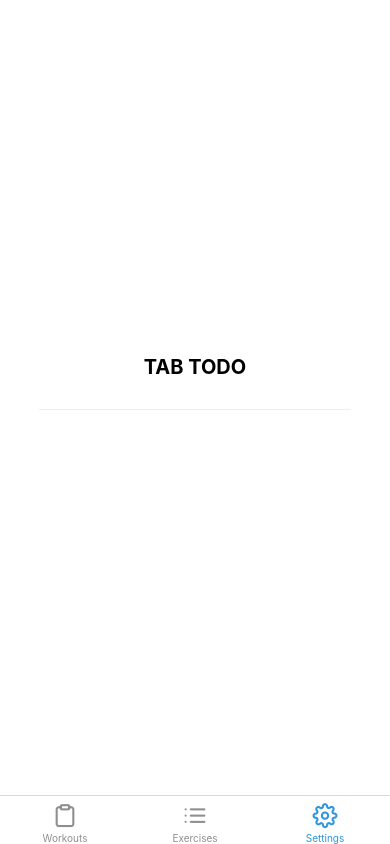
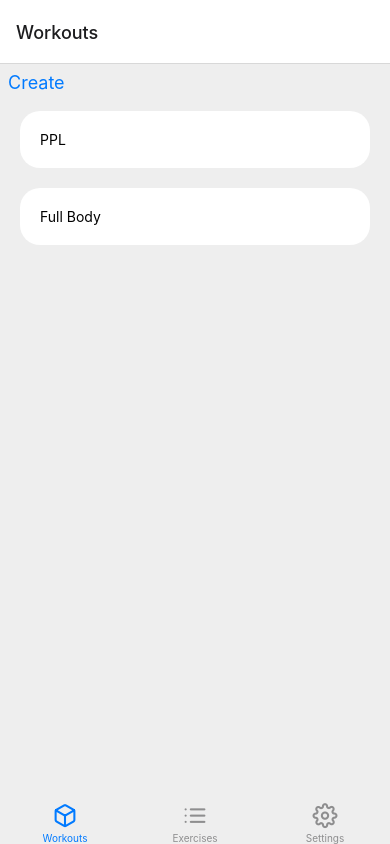
Before and after one commit to didley/strength-log, a React Native app: screen /SettingsTab in a window 390 px wide. Built offline with nearby package versions, Linux system fonts and the light colour scheme; what expo-linking would draw is missing.

Commit message:
- Implements workouts/workout screen navigation/styling - Implements creating workout and changing workout name

```diff
--- a/src/components/Themed.tsx
+++ b/src/components/Themed.tsx
@@ -2,7 +2,14 @@
  * Learn more about Light and Dark modes:
  * https://docs.expo.io/guides/color-schemes/
  */
-import { Text as DefaultText, View as DefaultView } from "react-native";
+import {
+  Pressable as DefaultPressable,
+  PressableProps as DefaultPressableProps,
+  ScrollView as DefaultScrollView,
+  Text as DefaultText,
+  TextInput as DefaultTextInput,
+  View as DefaultView,
+} from "react-native";
 
 import Colors from "../constants/Colors";
 import useColorScheme from "../hooks/useColorScheme";
@@ -27,13 +34,30 @@ type ThemeProps = {
 };
 
 export type TextProps = ThemeProps & DefaultText["props"];
+export type TextInputProps = ThemeProps & DefaultTextInput["props"];
 export type ViewProps = ThemeProps & DefaultView["props"];
+export type ScrollViewProps = ThemeProps & DefaultScrollView["props"];
+export type PressableProps = ViewProps & DefaultPressableProps;
+export type ButtonProps = {
+  text: string;
+  onPress: DefaultPressableProps["onPress"];
+  bold?: boolean;
+  btnProps?: DefaultPressableProps;
+  textProps?: TextProps;
+};
 
 export function Text(props: TextProps) {
   const { style, lightColor, darkColor, ...otherProps } = props;
   const color = useThemeColor({ light: lightColor, dark: darkColor }, "text");
 
   return <DefaultText style={[{ color }, style]} {...otherProps} />;
+}
+
+export function TextInput(props: TextInputProps) {
+  const { style, lightColor, darkColor, ...otherProps } = props;
+  const color = useThemeColor({ light: lightColor, dark: darkColor }, "text");
+
+  return <DefaultTextInput style={[{ color }, style]} {...otherProps} />;
 }
 
 export function View(props: ViewProps) {
@@ -45,3 +69,52 @@ export function View(props: ViewProps) {
 
   return <DefaultView style={[{ backgroundColor }, style]} {...otherProps} />;
 }
+
+export function Pressable(props: PressableProps) {
+  const { style, lightColor, darkColor, ...otherProps } = props;
+  const backgroundColor = useThemeColor(
+    { light: lightColor, dark: darkColor },
+    "off"
+  );
+
+  return (
+    <DefaultPressable style={[{ backgroundColor }, style]} {...otherProps} />
+  );
+}
+
+export function ScrollView(props: ScrollViewProps) {
+  const { style, lightColor, darkColor, ...otherProps } = props;
+  const backgroundColor = useThemeColor(
+    { light: lightColor, dark: darkColor },
+    "background"
+  );
+
+  return (
+    <DefaultScrollView style={[{ backgroundColor }, style]} {...otherProps} />
+  );
+}
+
+export function Button(props: ButtonProps) {
+  const { onPress, text, bold = false, btnProps, textProps } = props;
+  const tintColor = useThemeColor(
+    { light: textProps?.lightColor, dark: textProps?.darkColor },
+    "tint"
+  );
+
+  return (
+    <DefaultPressable onPress={onPress} {...btnProps}>
+      <DefaultText
+        style={{
+          color: tintColor,
+          fontWeight: bold ? "bold" : "400",
+          margin: 8,
+          fontSize: 18,
+          textAlign: "center",
+        }}
+        {...textProps}
+      >
+        {text}
+      </DefaultText>
+    </DefaultPressable>
+  );
+}
--- a/src/constants/Colors.ts
+++ b/src/constants/Colors.ts
@@ -1,10 +1,11 @@
-const tintColorLight = "#2f95dc";
-const tintColorDark = "#fff";
+const tintColorLight = "#007aff";
+const tintColorDark = "#ECFF00";
 
 export default {
   light: {
     text: "#000",
-    background: "#fff",
+    background: "#eee",
+    off: "#fff",
     tint: tintColorLight,
     tabIconDefault: "#ccc",
     tabIconSelected: tintColorLight,
@@ -12,6 +13,7 @@ export default {
   dark: {
     text: "#fff",
     background: "#000",
+    off: "#303030",
     tint: tintColorDark,
     tabIconDefault: "#ccc",
     tabIconSelected: tintColorDark,
--- a/src/features/workouts/workout.slice.ts
+++ b/src/features/workouts/workout.slice.ts
@@ -7,7 +7,7 @@ type Workout = {
 
 const initialState = {
   dj49849j32: { id: "dj49849j32", name: "PPL" },
-  dj498ddgg: { id: "dj4984ddgg", name: "Full Body" },
+  dj498dg: { id: "dj4984dg", name: "Full Body" },
 };
 
 const workoutAdaptor = createEntityAdapter<Workout>();
@@ -23,14 +23,14 @@ export const workoutSlice = createSlice({
   name: "workout",
   initialState: initialisedState,
   reducers: {
-    add: {
+    create: {
       prepare: (payload: Omit<Workout, "id">) => ({
         payload: { ...payload, id: nanoid() },
       }),
       reducer: workoutAdaptor.addOne,
     },
     update: workoutAdaptor.updateOne,
-    remove: workoutAdaptor.removeOne,
+    delete: workoutAdaptor.removeOne,
   },
 });
 type WorkoutSlice = {
--- a/src/navigation/LinkingConfiguration.ts
+++ b/src/navigation/LinkingConfiguration.ts
@@ -13,18 +13,7 @@ const linking: LinkingOptions<RootStackParamList> = {
   config: {
     screens: {
       Root: {
-        screens: {
-          TabOne: {
-            screens: {
-              TabOneScreen: "one",
-            },
-          },
-          TabTwo: {
-            screens: {
-              TabTwoScreen: "two",
-            },
-          },
-        },
+        screens: {},
       },
       Modal: "modal",
       NotFound: "*",
--- a/src/navigation/index.tsx
+++ b/src/navigation/index.tsx
@@ -20,9 +20,14 @@ import { ExercisesTab } from "../screens/ExercisesTab";
 import ModalScreen from "../screens/ModalScreen";
 import NotFoundScreen from "../screens/NotFoundScreen";
 import { SettingsTab } from "../screens/SettingsTab";
-import { WorkoutsTab } from "../screens/WokoutsTab";
+import { WorkoutsScreen } from "../screens/Workouts";
+import { WorkoutScreen } from "../screens/Workouts/WorkoutScreen";
 import LinkingConfiguration from "./LinkingConfiguration";
-import { RootStackParamList, RootTabParamList } from "./navigation.types";
+import {
+  RootStackParamList,
+  RootTabParamList,
+  WorkoutsParamList,
+} from "./navigation.types";
 
 export default function Navigation({
   colorScheme,
@@ -73,49 +78,68 @@ const BottomTab = createBottomTabNavigator<RootTabParamList>();
 
 function BottomTabNavigator() {
   const colorScheme = useColorScheme();
-
   return (
     <BottomTab.Navigator
-      initialRouteName="WorkoutsTab"
+      initialRouteName="Workouts"
       screenOptions={{
+        headerShown: false,
+        tabBarStyle: {
+          backgroundColor: Colors[colorScheme].background,
+          borderTopWidth: 0,
+        },
         tabBarActiveTintColor: Colors[colorScheme].tint,
       }}
     >
       <BottomTab.Screen
-        name="WorkoutsTab"
-        component={WorkoutsTab}
+        name="Workouts"
+        component={WorkoutsNavigator}
         options={{
-          headerTitle: "",
-          headerTransparent: true,
-          tabBarIcon: ({ color }) => (
-            <TabBarIcon name="clipboard" color={color} />
-          ),
-          tabBarLabel: "Workouts",
+          tabBarIcon: ({ color }) => <TabBarIcon name="box" color={color} />,
         }}
       />
       <BottomTab.Screen
-        name="ExercisesTab"
+        name="Exercises"
         component={ExercisesTab}
         options={{
-          headerTitle: "",
           headerTransparent: true,
           tabBarIcon: ({ color }) => <TabBarIcon name="list" color={color} />,
-          tabBarLabel: "Exercises",
         }}
       />
       <BottomTab.Screen
-        name="SettingsTab"
+        name="Settings"
         component={SettingsTab}
         options={{
-          headerTitle: "",
           headerTransparent: true,
           tabBarIcon: ({ color }) => (
             <TabBarIcon name="settings" color={color} />
           ),
-          tabBarLabel: "Settings",
         }}
       />
     </BottomTab.Navigator>
+  );
+}
+
+const WorkoutsStack = createNativeStackNavigator<WorkoutsParamList>();
+function WorkoutsNavigator() {
+  const colorScheme = useColorScheme();
+  return (
+    <WorkoutsStack.Navigator>
+      <WorkoutsStack.Screen
+        name="WorkoutsScreen"
+        component={WorkoutsScreen}
+        options={{
+          headerLargeTitle: true,
+          headerLargeTitleShadowVisible: false,
+          headerLargeStyle: { backgroundColor: Colors[colorScheme].background },
+          headerTitle: "Workouts",
+        }}
+      />
+      <WorkoutsStack.Screen
+        name="WorkoutScreen"
+        component={WorkoutScreen}
+        options={{ headerTitle: "" }}
+      />
+    </WorkoutsStack.Navigator>
   );
 }
 
--- a/src/screens/WokoutsTab/index.tsx
+++ /dev/null
@@ -1,39 +0,0 @@
-import { StyleSheet } from "react-native";
-
-import { Text, View } from "../../components/Themed";
-import { workoutSelectors } from "../../features/workouts/workout.slice";
-import { RootTabScreenProps } from "../../navigation/navigation.types";
-import { useAppSelector } from "../../store";
-
-export const WorkoutsTab = ({
-  navigation,
-}: RootTabScreenProps<"WorkoutsTab">) => {
-  const workouts = useAppSelector(workoutSelectors.selectAll);
-  return (
-    <View style={styles.container}>
-      <Text style={styles.title}>Workouts</Text>
-      {workouts.map((workout) => (
-        <View key={workout.id}>
-          <Text>{workout.name}</Text>
-        </View>
-      ))}
-    </View>
-  );
-};
-
-const styles = StyleSheet.create({
-  container: {
-    flex: 1,
-    alignItems: "flex-start",
-    justifyContent: "center",
-  },
-  title: {
-    fontSize: 20,
-    fontWeight: "bold",
-  },
-  separator: {
-    marginVertical: 30,
-    height: 1,
-    width: "80%",
-  },
-});
--- /dev/null
+++ b/src/screens/Workouts/WorkoutScreen/index.tsx
@@ -0,0 +1,62 @@
+import { SafeAreaView, StyleSheet } from "react-native";
+
+import { ScrollView, TextInput, View } from "../../../components/Themed";
+import {
+  workoutActions,
+  workoutSelectors,
+} from "../../../features/workouts/workout.slice";
+import { WorkoutsScreenProps } from "../../../navigation/navigation.types";
+import { useAppDispatch, useAppSelector } from "../../../store";
+
+export const WorkoutScreen = ({
+  navigation,
+  route,
+}: WorkoutsScreenProps<"WorkoutScreen">) => {
+  const { params } = route;
+  const dispatch = useAppDispatch();
+  const workout = useAppSelector((state) =>
+    workoutSelectors.selectById(state, params.id)
+  );
+  if (!workout) return null;
+
+  const handleNameChange = (text: string) => {
+    dispatch(
+      workoutActions.update({ id: workout.id, changes: { name: text } })
+    );
+  };
+
+  return workout ? (
+    <SafeAreaView style={{ flex: 1 }}>
+      <ScrollView style={{ flex: 1 }}>
+        <View style={styles.container}>
+          <TextInput
+            placeholder="Workout Name"
+            onChangeText={handleNameChange}
+            style={styles.title}
+          >
+            {workout.name}
+          </TextInput>
+        </View>
+      </ScrollView>
+    </SafeAreaView>
+  ) : null;
+};
+
+const styles = StyleSheet.create({
+  container: {
+    flex: 1,
+    alignItems: "flex-start",
+    justifyContent: "center",
+    paddingTop: 20,
+    paddingHorizontal: 30,
+  },
+  title: {
+    fontSize: 40,
+    fontWeight: "bold",
+  },
+  separator: {
+    marginVertical: 30,
+    height: 1,
+    width: "80%",
+  },
+});
--- /dev/null
+++ b/src/screens/Workouts/index.tsx
@@ -0,0 +1,72 @@
+import { SafeAreaView, StyleSheet } from "react-native";
+
+import {
+  Button,
+  Pressable,
+  ScrollView,
+  Text,
+  View,
+} from "../../components/Themed";
+import {
+  workoutActions,
+  workoutSelectors,
+} from "../../features/workouts/workout.slice";
+import { WorkoutsScreenProps } from "../../navigation/navigation.types";
+import { useAppDispatch, useAppSelector } from "../../store";
+
+export const WorkoutsScreen = ({
+  navigation,
+}: WorkoutsScreenProps<"WorkoutsScreen">) => {
+  const dispatch = useAppDispatch();
+  const workouts = useAppSelector(workoutSelectors.selectAll);
+
+  const handleCreateWorkout = () => {
+    const { payload } = dispatch(workoutActions.create({ name: "" }));
+    navigation.navigate("WorkoutScreen", { id: payload.id });
+  };
+
+  return (
+    <SafeAreaView style={{ flex: 1 }}>
+      <ScrollView style={{ flex: 1 }}>
+        <View style={styles.container}>
+          <Button text="Create" onPress={handleCreateWorkout} />
+
+          {workouts.map((workout) => (
+            <Pressable
+              key={workout.id}
+              // lightColor="white"
+              // darkColor="#303030"
+              style={styles.workout}
+              onPress={() =>
+                navigation.navigate("WorkoutScreen", { id: workout.id })
+              }
+            >
+              <Text>{workout.name}</Text>
+            </Pressable>
+          ))}
+        </View>
+      </ScrollView>
+    </SafeAreaView>
+  );
+};
+
+const styles = StyleSheet.create({
+  container: {
+    flex: 1,
+    alignItems: "flex-start",
+    justifyContent: "center",
+  },
+  workout: {
+    alignSelf: "stretch",
+    marginHorizontal: 20,
+    marginVertical: 10,
+    paddingHorizontal: 20,
+    paddingVertical: 20,
+    borderRadius: 20,
+  },
+  separator: {
+    marginVertical: 30,
+    height: 1,
+    width: "80%",
+  },
+});
```
Also changed, not shown: src/components/Modal.tsx (added, +60 -0 lines), src/navigation/navigation.types.tsx (+31 -5 lines).
